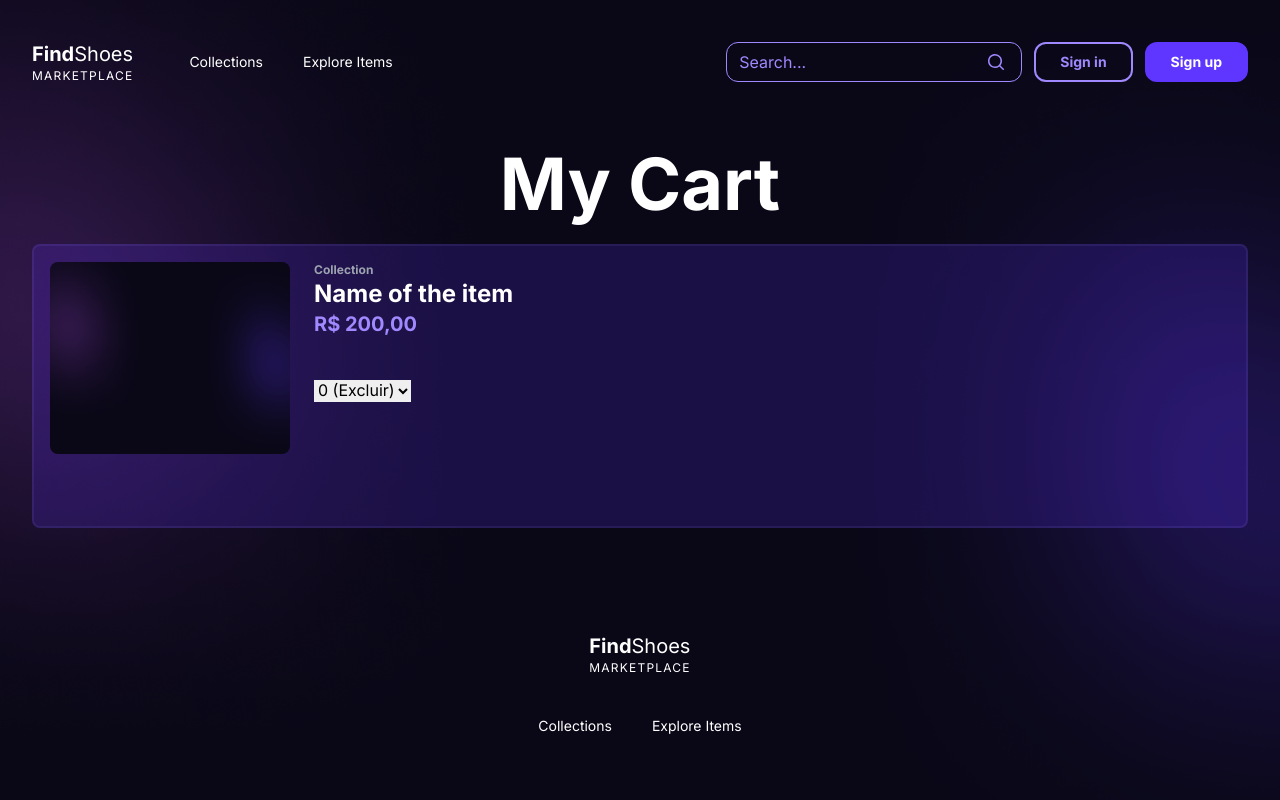
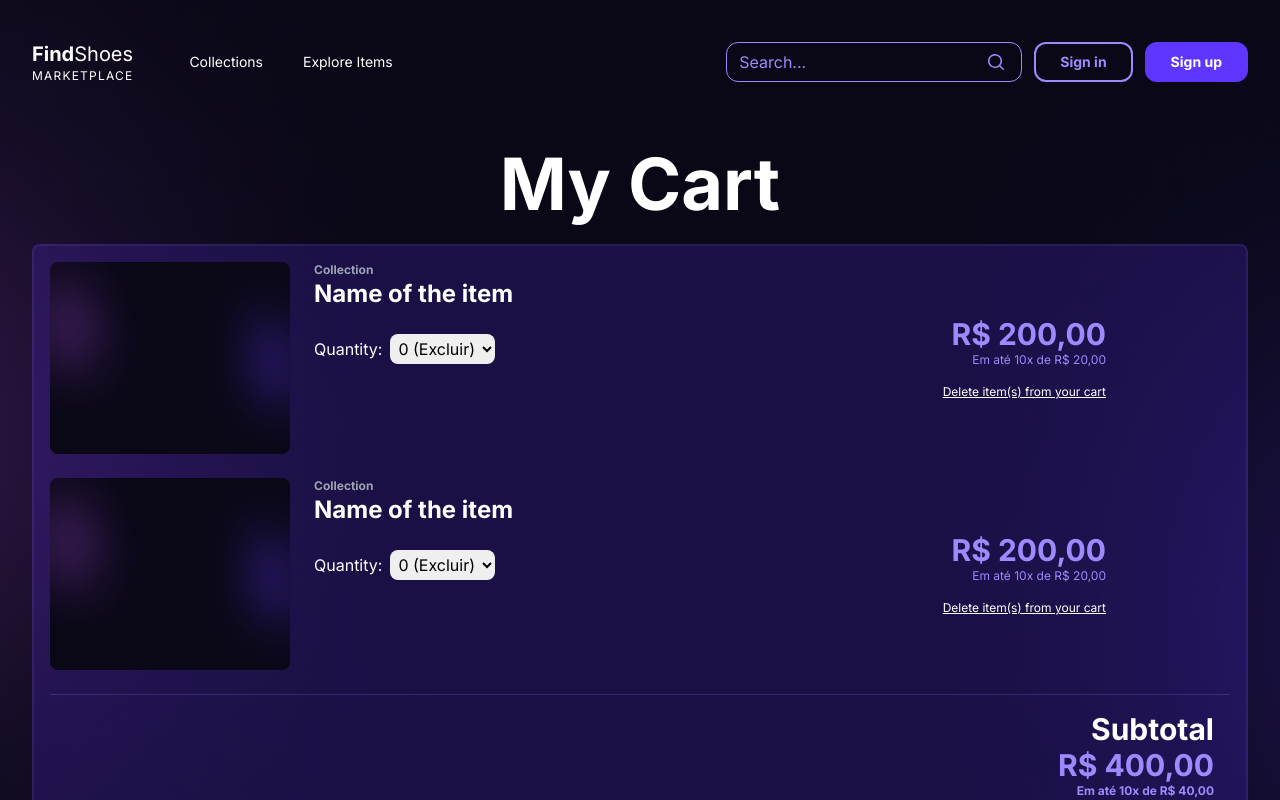
Before and after one commit to lukasbiscaro/FindShoes-front-end, a React (Create React App) app: page /myCart in a window 1280 px wide. Shown: the top 800 px of the page. Built offline with nearby package versions, Linux system fonts and the light colour scheme.

Commit message:
my cart 80%

```diff
--- a/src/pages/MyCart.js
+++ b/src/pages/MyCart.js
@@ -1,7 +1,7 @@
 import React from 'react';
 import NavBar from '../components/NavBar';
 import Footer from '../components/Footer';
-import { FiShoppingCart } from 'react-icons/fi';
+import { Link, useNavigate } from 'react-router-dom';
 
 import item1 from '../images/bg.png';
 
@@ -17,37 +17,113 @@ const myCart = () => {
                     </h1>
                 </div>
 
-                <div className="flex flex-col sm:flex-row p-4 min-h-max bg-highlightPrimary bg-opacity-20 rounded-lg border-highlightPrimary2 border-2 border-opacity-10">
-                    <div className="flex flex-col mr-6 md:w-60 pb-10">
-                        <img src={item1} alt="" className="w-full h-48 rounded-lg mb-4" />
+                <div className="flex flex-col items-center sm:flex-row p-4 min-h-max bg-highlightPrimary bg-opacity-20 rounded-lg border-highlightPrimary2 border-2 border-opacity-10">
+                    <div className='flex flex-col w-full'>
+                        <div className='flex flex-row mb-6'>
+                            <div className="flex flex-col sm:mr-6 mr-0 sm:w-60 w-full mb-4 sm:mb-0">
+                                <img src={item1} alt="" className="w-full h-48 rounded-lg" />
                             </div>
-                    <div className="flex flex-col mr-6 md:w-96 pb-10">
+                            <div className="flex flex-col mr-6 md:w-96">
                                 <p className="text-gray-400 text-xs font-bold">
                                     Collection
                                 </p>
                                 <h4 className='text-white text-2xl font-bold'>
                                     Name of the item
                                 </h4>
-                        <div className='text-highlightPrimary2 text-xl font-bold'>
-                            R$ 200,00
-                        </div>
-                        <div className="mt-10">
-                            <select name="quantity" autocomplete="off" data-a-native-class="sc-update-quantity-select " data-a-touch-header="Quantidade" id="quantity" tabindex="0" data-action="a-dropdown-select" class="a-native-dropdown a-declarative sc-update-quantity-select">
-                                <option value="0" class="sc-update-quantity-option" data-a-css-class="quantity-option" data-a-html-content="0 (Excluir)">0 (Excluir)</option>
-                                <option value="1" class="sc-update-quantity-option" data-a-css-class="quantity-option" data-a-html-content="1" selected="">1</option>
-                                <option value="2" class="sc-update-quantity-option" data-a-css-class="quantity-option" data-a-html-content="2">2</option>
-                                <option value="3" class="sc-update-quantity-option" data-a-css-class="quantity-option" data-a-html-content="3">3</option>
-                                <option value="4" class="sc-update-quantity-option" data-a-css-class="quantity-option" data-a-html-content="4">4</option>
-                                <option value="5" class="sc-update-quantity-option" data-a-css-class="quantity-option" data-a-html-content="5">5</option>
-                                <option value="6" class="sc-update-quantity-option" data-a-css-class="quantity-option" data-a-html-content="6">6</option>
-                                <option value="7" class="sc-update-quantity-option" data-a-css-class="quantity-option" data-a-html-content="7">7</option>
-                                <option value="8" class="sc-update-quantity-option" data-a-css-class="quantity-option" data-a-html-content="8">8</option>
-                                <option value="9" class="sc-update-quantity-option" data-a-css-class="quantity-option" data-a-html-content="9">9</option>
-                                <option value="10" class="sc-update-quantity-option" data-a-css-class="quantity-option  quantity-option-10" data-a-html-content="10+">10+</option>
+                                <div className="mt-6">
+                                    <label for="quantity" className='text-white mr-2'>
+                                        Quantity:
+                                    </label>
+                                    <select name="quantity" autocomplete="off" data-a-native-classname="sc-update-quantity-select " data-a-touch-header="Quantidade" id="quantity" tabindex="0" data-action="a-dropdown-select" className="a-native-dropdown a-declarative sc-update-quantity-select p-1 rounded-lg">
+                                        <option value="0" classname="sc-update-quantity-option" data-a-css-classname="quantity-option" data-a-html-content="0 (Excluir)">0 (Excluir)</option>
+                                        <option value="1" classname="sc-update-quantity-option" data-a-css-classname="quantity-option" data-a-html-content="1" selected="">1</option>
+                                        <option value="2" classname="sc-update-quantity-option" data-a-css-classname="quantity-option" data-a-html-content="2">2</option>
+                                        <option value="3" classname="sc-update-quantity-option" data-a-css-classname="quantity-option" data-a-html-content="3">3</option>
+                                        <option value="4" classname="sc-update-quantity-option" data-a-css-classname="quantity-option" data-a-html-content="4">4</option>
+                                        <option value="5" classname="sc-update-quantity-option" data-a-css-classname="quantity-option" data-a-html-content="5">5</option>
+                                        <option value="6" classname="sc-update-quantity-option" data-a-css-classname="quantity-option" data-a-html-content="6">6</option>
+                                        <option value="7" classname="sc-update-quantity-option" data-a-css-classname="quantity-option" data-a-html-content="7">7</option>
+                                        <option value="8" classname="sc-update-quantity-option" data-a-css-classname="quantity-option" data-a-html-content="8">8</option>
+                                        <option value="9" classname="sc-update-quantity-option" data-a-css-classname="quantity-option" data-a-html-content="9">9</option>
+                                        <option value="10" classname="sc-update-quantity-option" data-a-css-classname="quantity-option  quantity-option-10" data-a-html-content="10+">10+</option>
                                     </select>
                                 </div>
                             </div>
-                    <div className="flex flex-col mr-6 md:w-96 pb-10">
+                            <div className="flex flex-col justify-center items-end md:w-96">
+                                <div className='text-highlightPrimary2 text-3xl font-bold'>
+                                    R$ 200,00
+                                </div>
+                                <span className='text-xs text-highlightPrimary2 mb-4'>
+                                    Em até 10x de R$ 20,00
+                                </span>
+                                <Link to='/' className="text-white text-xs hover:text-highlightPrimary2 underline">
+                                    Delete item(s) from your cart
+                                </Link>
+                            </div>
+                        </div>
+
+                        <div className='flex flex-row mb-6'>
+                            <div className="flex flex-col sm:mr-6 mr-0 sm:w-60 w-full mb-4 sm:mb-0">
+                                <img src={item1} alt="" className="w-full h-48 rounded-lg" />
+                            </div>
+                            <div className="flex flex-col mr-6 md:w-96">
+                                <p className="text-gray-400 text-xs font-bold">
+                                    Collection
+                                </p>
+                                <h4 className='text-white text-2xl font-bold'>
+                                    Name of the item
+                                </h4>
+                                <div className="mt-6">
+                                    <label for="quantity" className='text-white mr-2'>
+                                        Quantity:
+                                    </label>
+                                    <select name="quantity" autocomplete="off" data-a-native-classname="sc-update-quantity-select " data-a-touch-header="Quantidade" id="quantity" tabindex="0" data-action="a-dropdown-select" className="a-native-dropdown a-declarative sc-update-quantity-select p-1 rounded-lg">
+                                        <option value="0" classname="sc-update-quantity-option" data-a-css-classname="quantity-option" data-a-html-content="0 (Excluir)">0 (Excluir)</option>
+                                        <option value="1" classname="sc-update-quantity-option" data-a-css-classname="quantity-option" data-a-html-content="1" selected="">1</option>
+                                        <option value="2" classname="sc-update-quantity-option" data-a-css-classname="quantity-option" data-a-html-content="2">2</option>
+                                        <option value="3" classname="sc-update-quantity-option" data-a-css-classname="quantity-option" data-a-html-content="3">3</option>
+                                        <option value="4" classname="sc-update-quantity-option" data-a-css-classname="quantity-option" data-a-html-content="4">4</option>
+                                        <option value="5" classname="sc-update-quantity-option" data-a-css-classname="quantity-option" data-a-html-content="5">5</option>
+                                        <option value="6" classname="sc-update-quantity-option" data-a-css-classname="quantity-option" data-a-html-content="6">6</option>
+                                        <option value="7" classname="sc-update-quantity-option" data-a-css-classname="quantity-option" data-a-html-content="7">7</option>
+                                        <option value="8" classname="sc-update-quantity-option" data-a-css-classname="quantity-option" data-a-html-content="8">8</option>
+                                        <option value="9" classname="sc-update-quantity-option" data-a-css-classname="quantity-option" data-a-html-content="9">9</option>
+                                        <option value="10" classname="sc-update-quantity-option" data-a-css-classname="quantity-option  quantity-option-10" data-a-html-content="10+">10+</option>
+                                    </select>
+                                </div>
+                            </div>
+                            <div className="flex flex-col justify-center items-end md:w-96">
+                                <div className='text-highlightPrimary2 text-3xl font-bold'>
+                                    R$ 200,00
+                                </div>
+                                <span className='text-xs text-highlightPrimary2 mb-4'>
+                                    Em até 10x de R$ 20,00
+                                </span>
+                                <Link to='/' className="text-white text-xs hover:text-highlightPrimary2 underline">
+                                    Delete item(s) from your cart
+                                </Link>
+                            </div>
+                        </div>
+
+                        <div className='bg-highlightPrimary2 h-px opacity-20'></div>
+
+                        <div className='flex flex-col justify-end items-end p-4 text-white font-bold'>
+                            <span className="text-3xl font-bold text-white">
+                                Subtotal
+                            </span>
+                            <span className="text-highlightPrimary2 text-3xl font-bold">
+                                R$ 400,00
+                            </span>
+                            <span className='text-xs text-highlightPrimary2 mb-4'>
+                                Em até 10x de R$ 40,00
+                            </span>
+                        </div>
+
+                        <div className='bg-highlightPrimary2 h-px opacity-20'></div>
+
+                        <div className='flex flex-col justify-end items-end'>
+
+                        </div>
 
                     </div>
                 </div>
```
Also changed, not shown: src/components/NavBarLogged.js (+13 -3 lines). Lines whose indentation alone changed are shown as unchanged.
